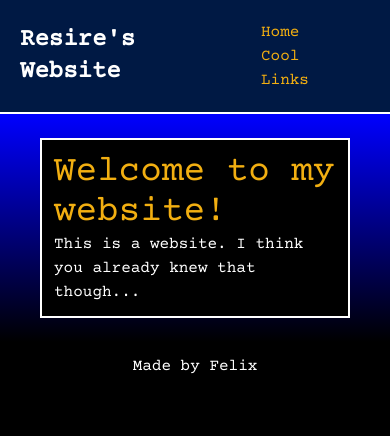
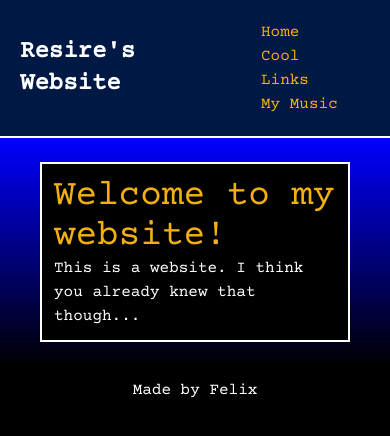
Before and after one commit to resire02/resire02.github.io, a Next.js app: page / in a window 390 px wide. Shown: the top 436 px of the page. Built offline with nearby package versions, Linux system fonts and the light colour scheme.

Commit message:
added not found page

```diff
--- a/app/layout.tsx
+++ b/app/layout.tsx
@@ -20,11 +20,7 @@ export default function RootLayout(
     return (
         <html lang="en">
             <body className={globalFont.className + " bg-black"}>
-                <Navbar />
-                <div className='bg-seaspace bg-cover bg-no-repeat h-fit md:h-screen lg:h-screen p-2'>
-                    {children}
-                </div>
-                <Footer />
+                {children}
             </body>
         </html>
     );
--- a/app/links/page.tsx
+++ b/app/links/page.tsx
@@ -1,5 +1,6 @@
-import Link from 'next/link'
 import LinkContent from './link-content'
+import Navbar from '../navbar';
+import Footer from '../footer';
 
 /**
  * Main Links page
@@ -7,7 +8,10 @@ import LinkContent from './link-content'
  */
 export default function LinksPage() : React.ReactNode
 {
-    return <div className='px-10 py-5'>
+    return <>
+        <Navbar />
+        <div className='bg-seaspace bg-cover bg-no-repeat h-fit md:h-screen lg:h-screen p-2'>
+            <div className='px-10 pb-5'>
                 <div className='text-center py-3 mb-2'>
                     <h1 className='text-golden text-4xl font-bold'>Useful Links</h1>
                 </div>
@@ -15,4 +19,7 @@ export default function LinksPage() : React.ReactNode
                     <LinkContent />
                 </div>
             </div>
+        </div>
+        <Footer />
+    </>;
 }
--- /dev/null
+++ b/app/music/page.tsx
@@ -0,0 +1,16 @@
+import Navbar from "../navbar";
+import Footer from "../footer";
+
+export default function MusicPage() : React.ReactNode
+{
+    return <>
+        <Navbar />
+        <div className='bg-seaspace bg-cover bg-no-repeat h-fit md:h-screen lg:h-screen p-2'>
+            <div>
+                <h1>My Music</h1>
+            </div>;
+        </div>
+        <Footer />
+    </>;
+
+}
--- a/app/navbar.tsx
+++ b/app/navbar.tsx
@@ -7,6 +7,7 @@ export default function Navbar() : React.ReactNode
         <nav>
             <Link href="/"      className="mx-4 text-golden hover:underline hover:text-white block lg:inline">Home</Link>
             <Link href="/links" className="mx-4 text-golden hover:underline hover:text-white block lg:inline">Cool Links</Link>
+            <Link href="/music" className="mx-4 text-golden hover:underline hover:text-white block lg:inline">My Music</Link>
         </nav>
     </div>
 }
--- /dev/null
+++ b/app/not-found.tsx
@@ -0,0 +1,9 @@
+import Link from "next/link"
+
+export default function NotFound() : React.ReactNode
+{
+    return <div className='flex flex-col items-center justify-center h-screen gap-4'>
+        <h1 className='text-white'>There is nothing here.</h1>
+        <Link href='/' className='text-golden hover:text-white hover:underline'>Back to home page</Link>
+    </div>
+}
--- a/app/page.tsx
+++ b/app/page.tsx
@@ -1,7 +1,16 @@
+import Navbar from "./navbar";
+import Footer from "./footer";
+
 export default function Home() : React.ReactNode
 {
-    return <div className='my-4 mx-8 p-3 bg-black border-white border-2 text-white'>
-        <h1 className='text-4xl text-golden'>Welcome to my website!</h1>
-        <p>This is a website. I think you already knew that though...</p>
-    </div>
+    return <>
+        <Navbar />
+        <div className='bg-seaspace bg-cover bg-no-repeat h-fit md:h-screen lg:h-screen p-2'>
+            <div className='my-4 mx-8 p-3 bg-black border-white border-2 text-white'>
+                <h1 className='text-4xl text-golden'>Welcome to my website!</h1>
+                <p>This is a website. I think you already knew that though...</p>
+            </div>
+        </div>
+        <Footer />
+    </>;
 }
```
Lines whose indentation alone changed are shown as unchanged.
